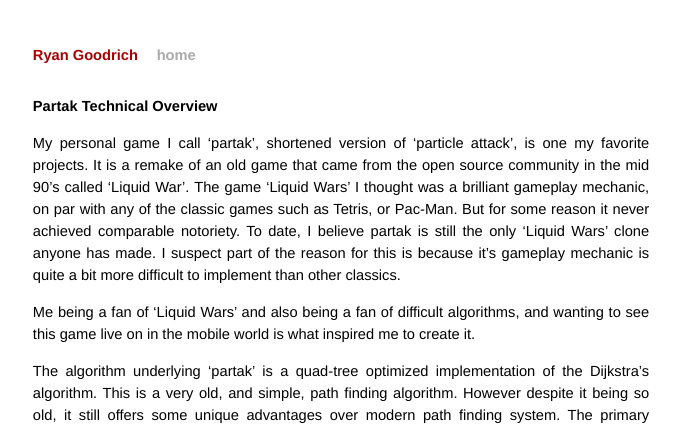
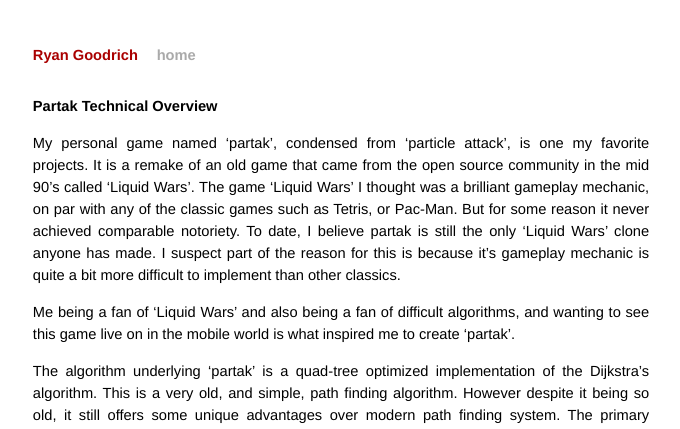
Before and after one commit to rygo6/rygo6.github.io, a Jekyll site: the page built from _posts/2016-10-16-Partak-Technical-Overview.md, in a window 1280 px wide and 900 px high. Shown: the top 429 px of the window, without its empty margins (299-979 px from the left). Built offline with Jekyll 4.4.1, drawn with Linux system fonts in a browser that asks for light colours.

Commit message:
fixed typo

```diff
--- a/_posts/2016-10-16-Partak-Technical-Overview.md
+++ b/_posts/2016-10-16-Partak-Technical-Overview.md
@@ -5,9 +5,9 @@
 
 # Partak Technical Overview
 
-My personal game  I call 'partak', shortened version of 'particle attack', is one my favorite projects. It is a remake of an old game that came from the open source community in the mid 90's called 'Liquid War'. The game 'Liquid Wars' I thought was a brilliant gameplay mechanic, on par with any of the classic games such as Tetris, or Pac-Man. But for some reason it never achieved comparable notoriety. To date, I believe partak is still the only 'Liquid Wars' clone anyone has made. I suspect part of the reason for this is because it's gameplay mechanic is quite a bit more difficult to implement than other classics.
+My personal game named 'partak', condensed from 'particle attack', is one my favorite projects. It is a remake of an old game that came from the open source community in the mid 90's called 'Liquid Wars'. The game 'Liquid Wars' I thought was a brilliant gameplay mechanic, on par with any of the classic games such as Tetris, or Pac-Man. But for some reason it never achieved comparable notoriety. To date, I believe partak is still the only 'Liquid Wars' clone anyone has made. I suspect part of the reason for this is because it's gameplay mechanic is quite a bit more difficult to implement than other classics.
 
-Me being a fan of 'Liquid Wars' and also being a fan of difficult algorithms, and wanting to see this game live on in the mobile world is what inspired me to create it.
+Me being a fan of 'Liquid Wars' and also being a fan of difficult algorithms, and wanting to see this game live on in the mobile world is what inspired me to create 'partak'.
 
 The algorithm underlying 'partak' is a quad-tree optimized implementation of the Dijkstra's algorithm. This is a very old, and simple, path finding algorithm. However despite it being so old, it still offers some unique advantages over modern path finding system. The primary benefit being that it can path find 5000+ particles at a sustained frame rate to a single point on iPad 2 level hardware.
 
```
